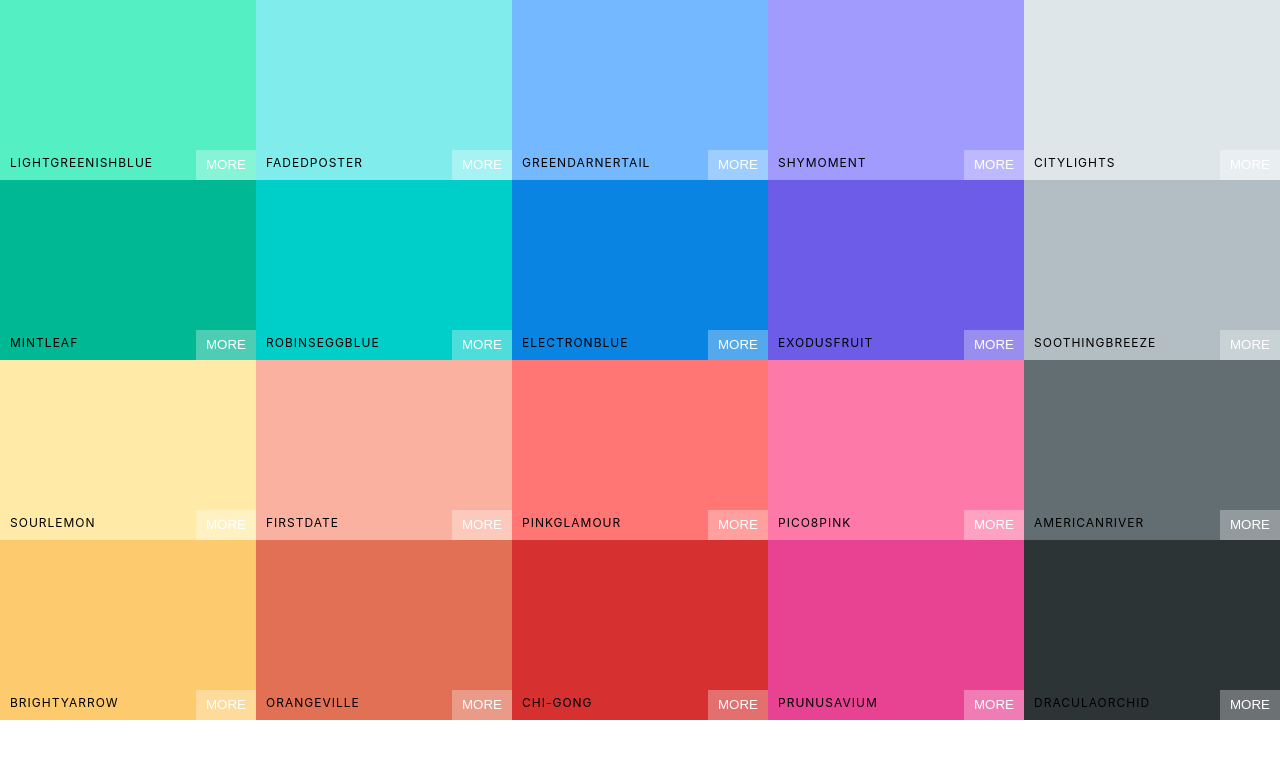
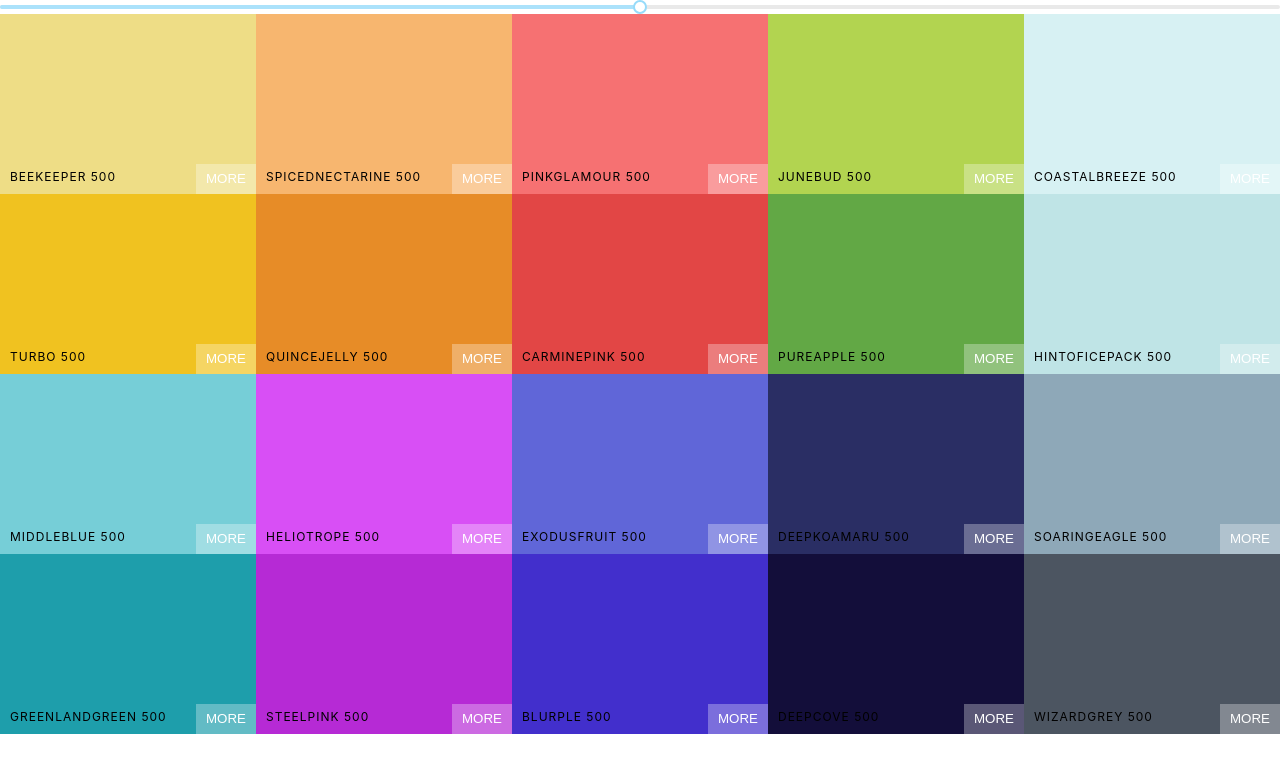
Before and after one commit to sachinjachak2001/color-app, a React (Create React App) app: page / in a window 1280 px wide. Shown: the top 772 px of the page. Built offline with nearby package versions, Linux system fonts and the light colour scheme.

Commit message:
added slider

```diff
--- a/package.json
+++ b/package.json
@@ -6,6 +6,8 @@
     "@testing-library/jest-dom": "^5.14.1",
     "@testing-library/react": "^11.2.7",
     "@testing-library/user-event": "^12.8.3",
+    "chroma-js": "^2.1.2",
+    "rc-slider": "^9.7.2",
     "react": "^17.0.2",
     "react-copy-to-clipboard": "^5.0.3",
     "react-dom": "^17.0.2",
--- a/src/App.js
+++ b/src/App.js
@@ -1,10 +1,13 @@
 import seedColors from "./seedColors";
 import Palette from "./Palette";
+import { generatePalette } from "./ColorHelper";
 
 function App() {
+  console.log();
+
   return (
     <div>
-      <Palette {...seedColors[3]} />
+      <Palette palette={generatePalette(seedColors[4])} />
     </div>
   );
 }
--- /dev/null
+++ b/src/ColorHelper.js
@@ -0,0 +1,40 @@
+import chroma from "chroma-js";
+const levels = [50, 100, 200, 300, 400, 500, 600, 700, 800, 900];
+
+function generatePalette(starterPalette) {
+  let newPalette = {
+    paletteName: starterPalette.paletteName,
+    id: starterPalette.id,
+    emoji: starterPalette.emoji,
+    colors: {},
+  };
+  for (let level of levels) {
+    newPalette.colors[level] = [];
+  }
+  for (let color of starterPalette.colors) {
+    let scale = getScale(color.color, 10).reverse();
+    for (let i in scale) {
+      newPalette.colors[levels[i]].push({
+        name: `${color.name} ${levels[i]}`,
+        id: color.name.toLowerCase().replace(/ /g, "-"),
+        hex: scale[i],
+        rgb: chroma(scale[i]).css(),
+        rgba: chroma(scale[i])
+          .css()
+          .replace("rgb", "rgba")
+          .replace(")", ",1.0)"),
+      });
+    }
+  }
+  return newPalette;
+}
+function getRange(hexColor) {
+  const end = "#fff";
+  return [chroma(hexColor).darken(1.4).hex(), hexColor, end];
+}
+
+function getScale(hexColor, numberOfColors) {
+  return chroma.scale(getRange(hexColor)).mode("lab").colors(numberOfColors);
+}
+
+export { generatePalette };
--- a/src/Palette.js
+++ b/src/Palette.js
@@ -1,14 +1,35 @@
 import React, { Component } from "react";
 import ColorBox from "./ColorBox";
+import Slider, { Range } from "rc-slider";
+import "rc-slider/assets/index.css";
 import "./Palette.css";
 
 class Palette extends Component {
+  constructor(props) {
+    super(props);
+    this.state = {
+      levels: 500,
+    };
+    this.changeLevels = this.changeLevels.bind(this);
+  }
+  changeLevels(level) {
+    this.setState({ levels: level });
+  }
   render() {
-    const colorBoxes = this.props.colors.map((color) => (
-      <ColorBox background={color.color} name={color.name} />
+    const { colors } = this.props.palette;
+    const { levels } = this.state;
+    const colorBoxes = colors[levels].map((color) => (
+      <ColorBox background={color.hex} name={color.name} />
     ));
     return (
       <div className="Palette">
+        <Slider
+          defaultValue={levels}
+          min={100}
+          max={900}
+          step={100}
+          onAfterChange={this.changeLevels}
+        />
         {/* Navbar goes here */}
         <div className="Palette-colors">
           {/* Bunch of color- boxes goes here */}
```
Also changed, not shown: 1 other file (tests, documents, lock files or other folders).
